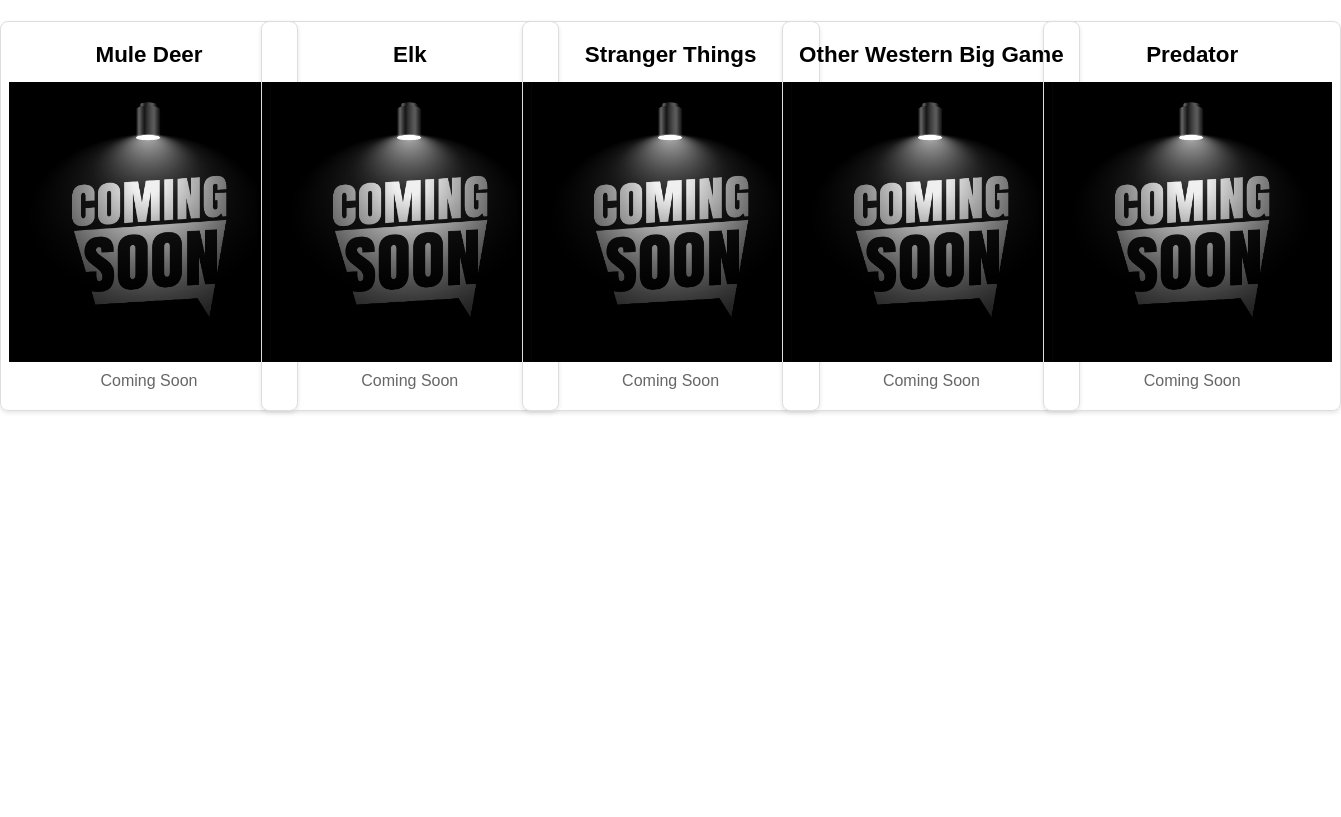
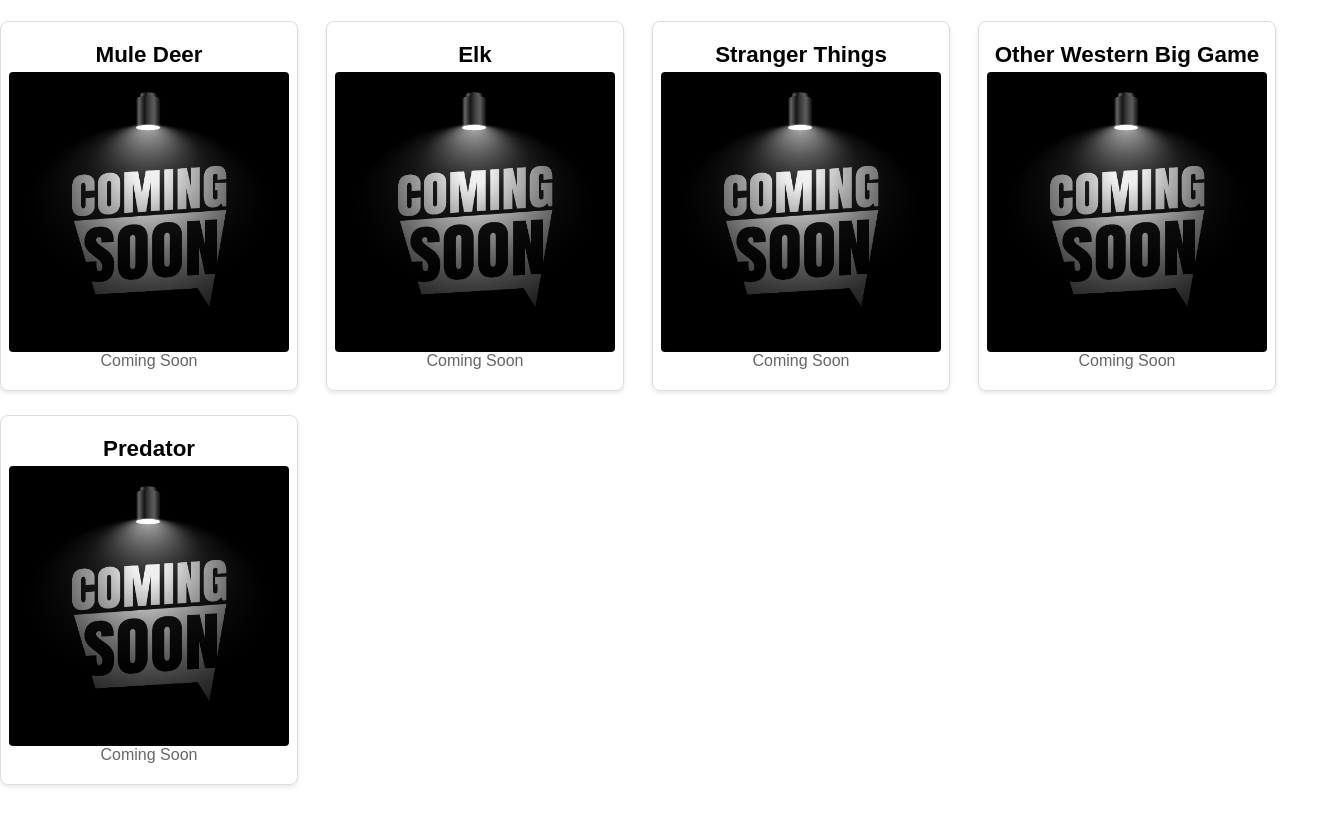
Before and after one commit to loganmarshall43/trailcamcontest, a plain HTML site: page index.html in a window 1280 px wide. Shown: the part 64-881 px from the top of the page, 1341 px wide, since content can reach past the window. Before the commit the page ends 800 px from the top, so only its background shows below. Drawn offline with Linux system fonts and the light colour scheme.

Commit message:
asthetics

```diff
--- a/styles.css
+++ b/styles.css
@@ -14,23 +14,30 @@
 
 #gallery {
   display: grid;
-  /* five cards across, centered */
-  grid-template-columns: repeat(auto-fit, minmax(220px, 1fr));
+  grid-template-columns: repeat(auto-fit, minmax(280px, 1fr));
   justify-content: center;
   gap: 24px;
   width: 100%;
-  max-width: 1400px;  /* caps how wide it grows */
+  max-width: 1400px;
   padding: 0 16px 32px;
 }
 
 .card {
-  width: 280px;
   display: flex;
   flex-direction: column;
+  width: 100%;
+  max-width: 280px;
   border: 1px solid #ddd;
   border-radius: 8px;
   padding: 8px;
   box-shadow: 0 2px 4px rgba(0,0,0,0.1);
+}
+
+.card img {
+  width: 100%;
+  aspect-ratio: 1 / 1;
+  object-fit: cover;
+  border-radius: 4px;
 }
 
 .card .category-caption {
@@ -41,20 +48,11 @@
   text-align: center;
 }
 
-.card .category-caption {
-  font-weight: bold;
-  font-size: 1.4rem;
-  margin: 12px 0 4px;
-  text-align: center;
-  padding-bottom: 10px;
-}
-
 .card .subcaption {
   font-size: 1rem;
   margin: 0 0 12px;
   text-align: center;
   color: #666;
-  padding-top: 10px;
 }
 
 .card .count,
```
